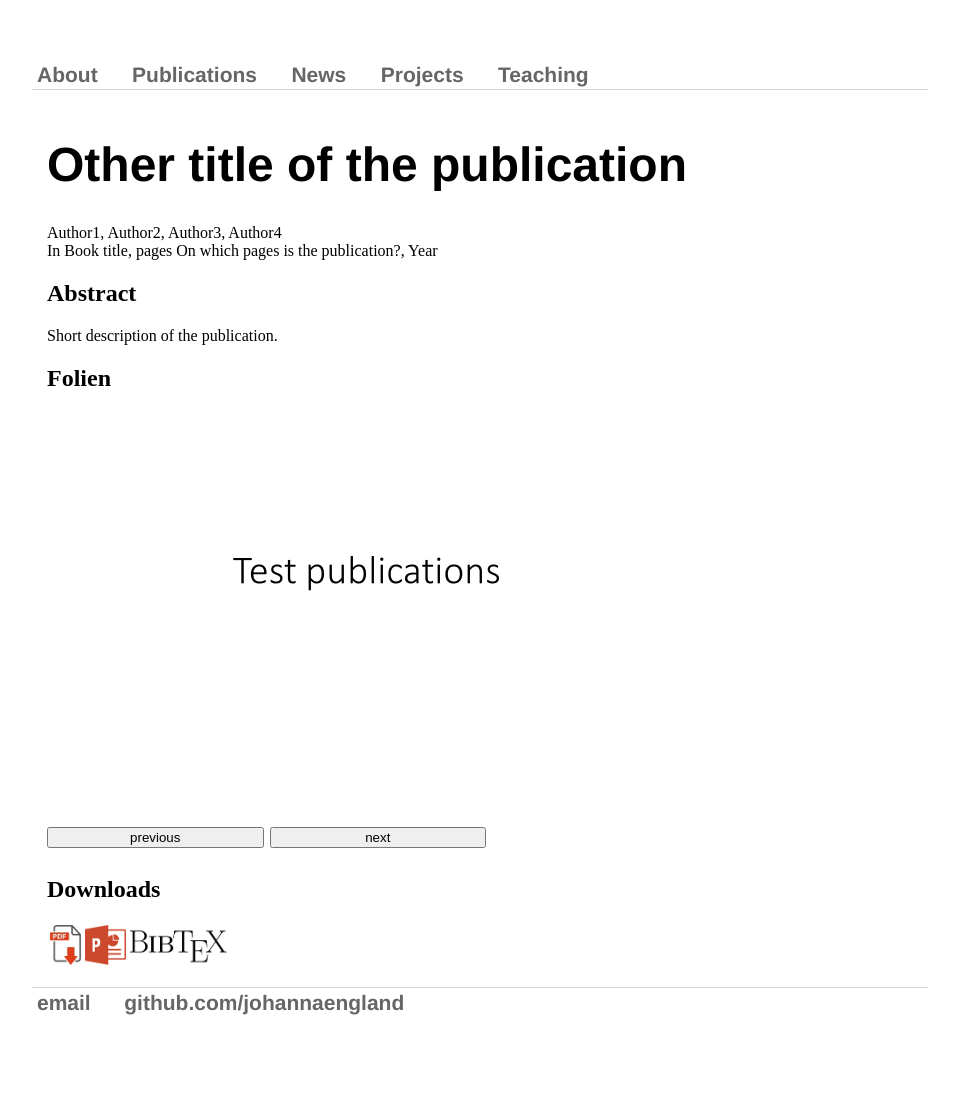
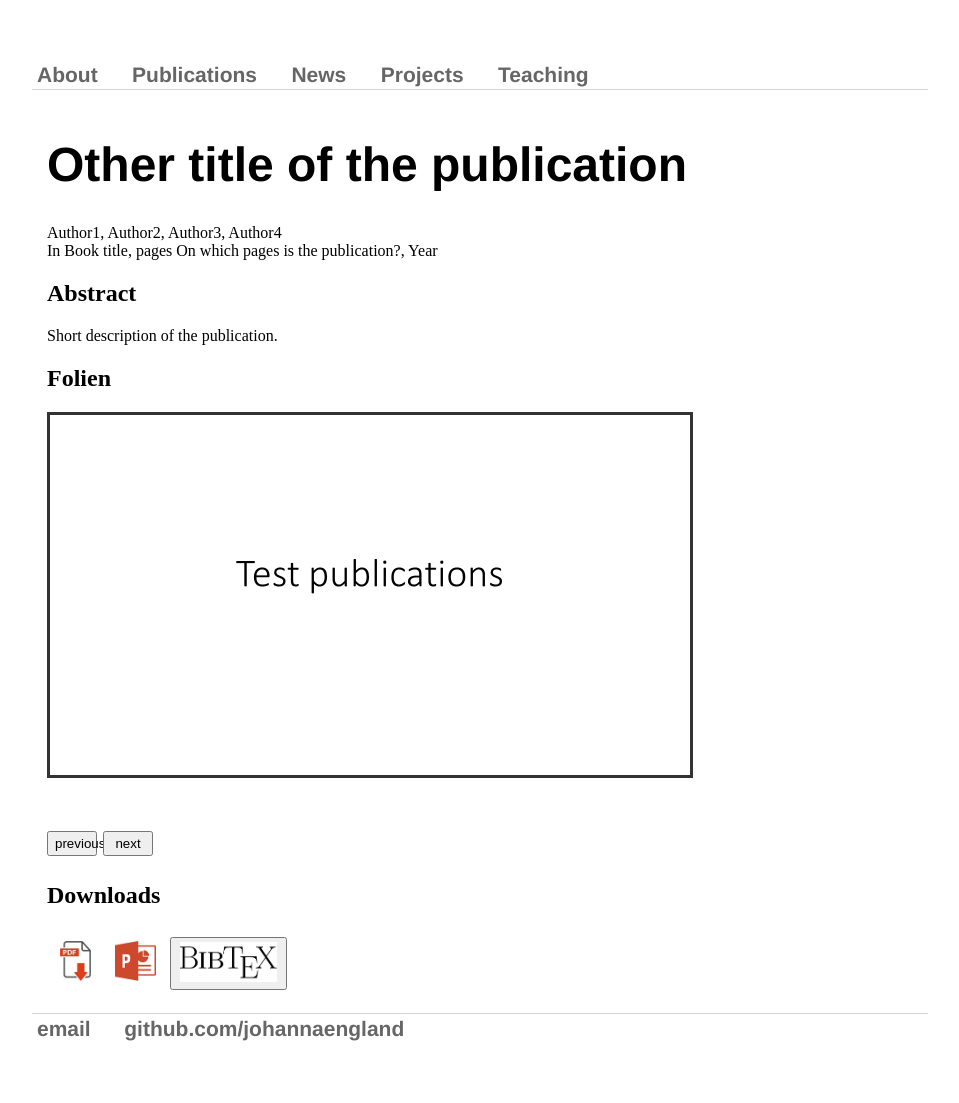
Before and after one commit to johannaengland/johannaengland.github.io, a Jekyll site: the page built from _publications/year-other-publication.md, in a window 1280 px wide. Shown: the whole page, without its empty margins (160-1119 px from the left). Built offline with Jekyll 4.4.1, drawn with Linux system fonts in a browser that asks for light colours; before the commit the page ends 1077 px from its top, so only the background shows below that.

Commit message:
Update main.css

```diff
--- a/css/main.css
+++ b/css/main.css
@@ -5,8 +5,7 @@
 #currentSlide {
     width: auto;
     height: 360px;
-    border-style: solid;
-    border: #333;
+    border: solid #333;
 }
 
 #slidecount {
@@ -29,10 +28,12 @@
 .downloads {
     height: 40px;
     width: auto;
+    padding: 10px;
 }
 
 .slideshowBtn {
-    width: 25%;
+    width: 50px;
+    height: 25px;
 }
 
 a {
```
